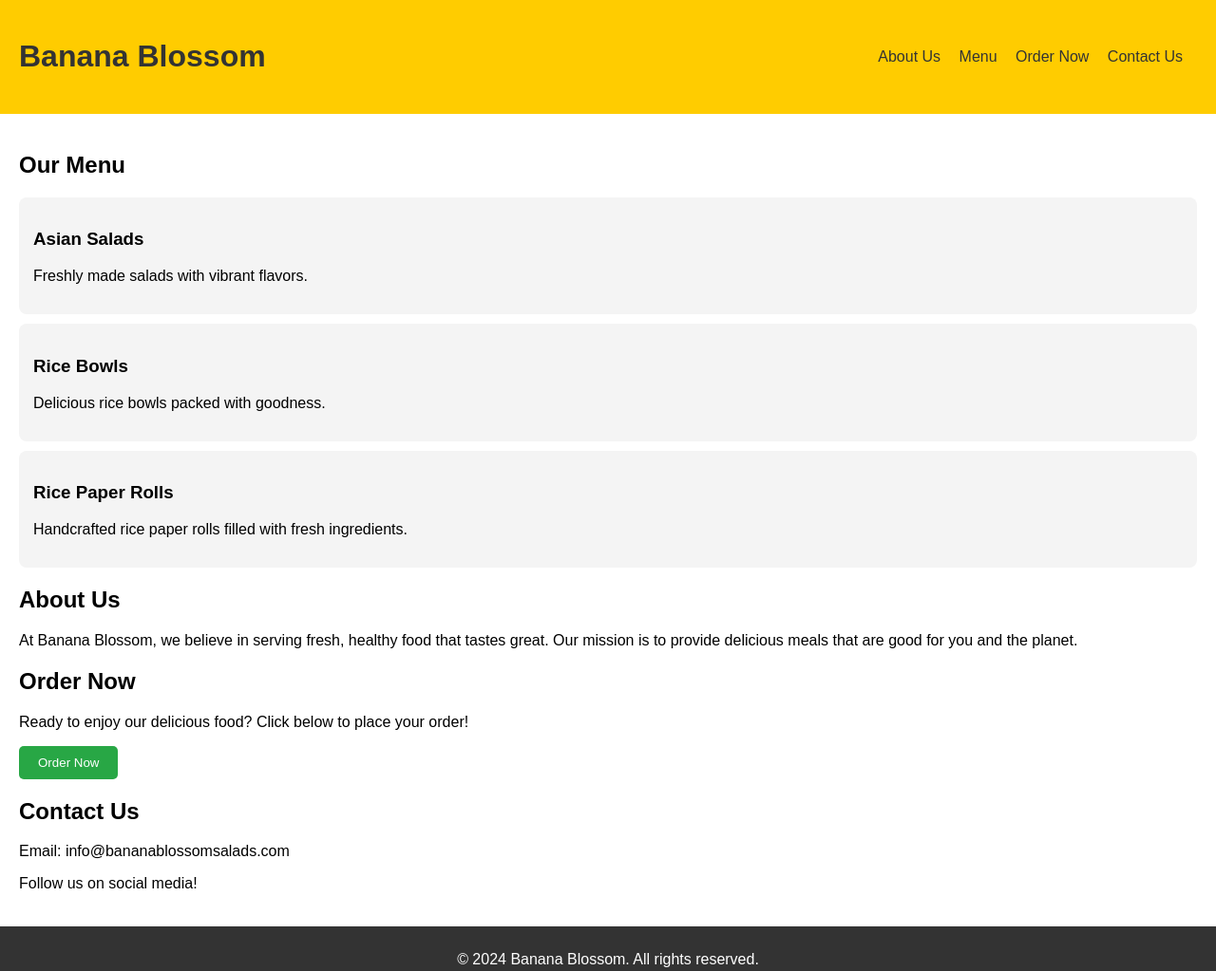
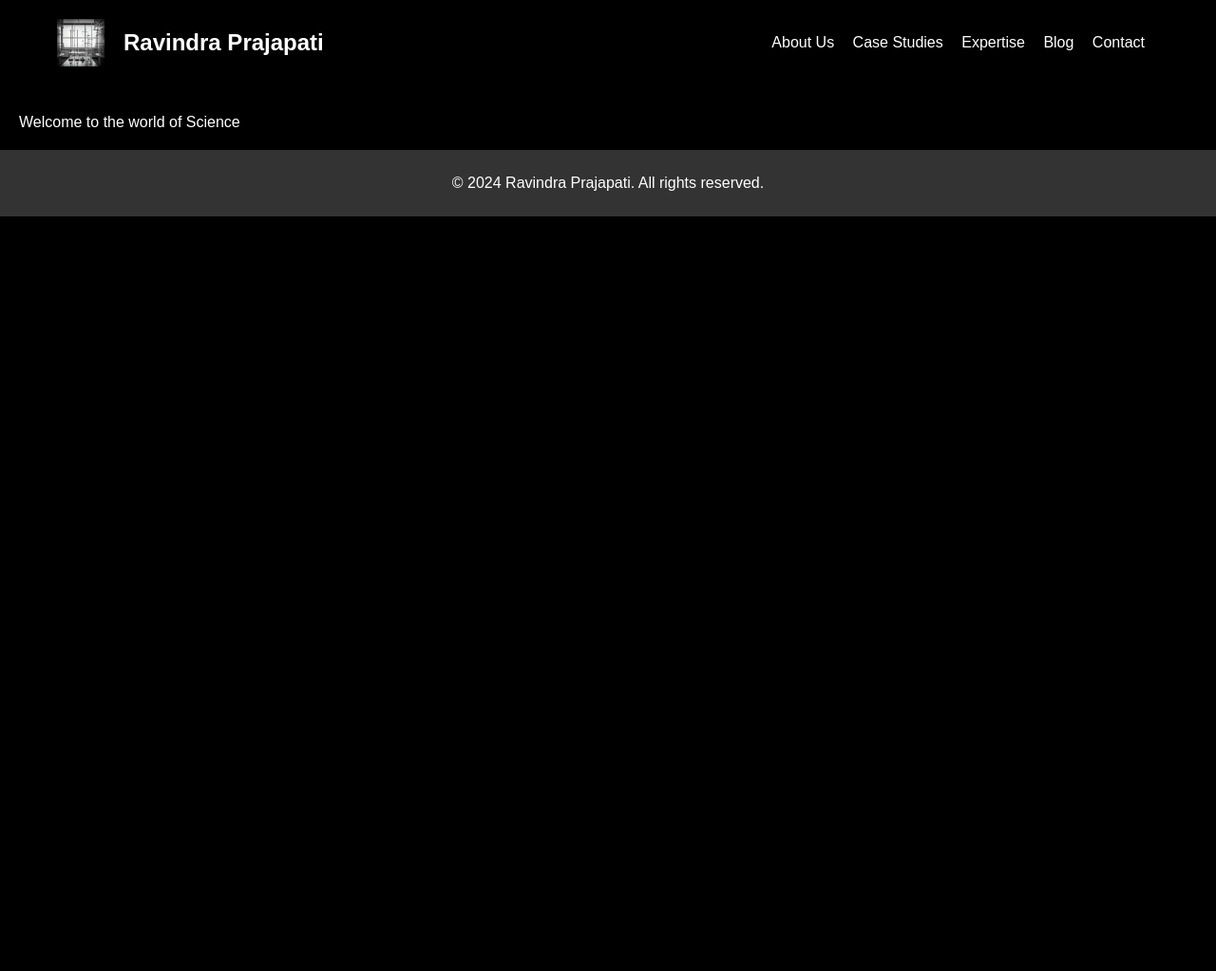
Before and after one commit to njegan18/Jegan.FirstSite, a plain HTML site: page index.html in a window 1280 px wide. Shown: the whole page at 95% size. After the commit the page ends 800 px from the top, so only its background shows below. Drawn offline with Linux system fonts and the light colour scheme.

Commit message:
Add new pages

```diff
--- a/index.html
+++ b/index.html
@@ -9,72 +9,28 @@
       rel="stylesheet"
       href="https://cdnjs.cloudflare.com/ajax/libs/font-awesome/4.7.0/css/font-awesome.min.css"
     />
+    <script src="templates.js"></script>
+
+    <script>
+      document.addEventListener("DOMContentLoaded", function () {
+        const script = document.createElement("script");
+        script.src = "script.js"; // Path to your script file
+        document.body.appendChild(script);
+        const templateContainer = document.getElementById("navHeader");
+        templateContainer.innerHTML = headerTemplate;
+
+        const footerContainer = document.getElementById("footerSection");
+        footerContainer.innerHTML = footerTemplate;
+      });
+    </script>
   </head>
 
   <body>
-    <header>
-      <div class="header-container">
-        <div class="logo">
-          <h1>Banana Blossom</h1>
-          <!-- Replace with your logo image if needed -->
-        </div>
-        <!-- <p>The fresh face of fast food</p> -->
-
-        <nav>
-          <ul>
-            <li><a href="#about">About Us</a></li>
-            <li><a href="#menu">Menu</a></li>
-            <li><a href="#order">Order Now</a></li>
-            <li><a href="#contact">Contact Us</a></li>
-          </ul>
-        </nav>
-      </div>
-    </header>
+    <header id="navHeader"></header>
     <main>
-      <section id="menu">
-        <h2>Our Menu</h2>
-        <div class="menu-item">
-          <h3>Asian Salads</h3>
-          <p>Freshly made salads with vibrant flavors.</p>
-        </div>
-        <div class="menu-item">
-          <h3>Rice Bowls</h3>
-          <p>Delicious rice bowls packed with goodness.</p>
-        </div>
-        <div class="menu-item">
-          <h3>Rice Paper Rolls</h3>
-          <p>Handcrafted rice paper rolls filled with fresh ingredients.</p>
-        </div>
-      </section>
-
-      <section id="about">
-        <h2>About Us</h2>
-        <p>
-          At Banana Blossom, we believe in serving fresh, healthy food that
-          tastes great. Our mission is to provide delicious meals that are good
-          for you and the planet.
-        </p>
-      </section>
-
-      <section id="order">
-        <h2>Order Now</h2>
-        <p>
-          Ready to enjoy our delicious food? Click below to place your order!
-        </p>
-        <button onclick="orderNow()">Order Now</button>
-      </section>
-
-      <section id="contact">
-        <h2>Contact Us</h2>
-        <p>Email: info@bananablossomsalads.com</p>
-        <p>Follow us on social media!</p>
-      </section>
+      <div>Welcome to the world of Science</div>
     </main>
 
-    <footer>
-      <p>&copy; 2024 Banana Blossom. All rights reserved.</p>
-    </footer>
-
-    <script src="script.js"></script>
+    <footer id="footerSection"></footer>
   </body>
 </html>
--- a/script.js
+++ b/script.js
@@ -4,4 +4,8 @@ function orderNow() {
   window.location.href = "https://example.com/order"; // Replace with actual order link
 }
 
-//test checkin
+const cursor = document.querySelector(".cursor");
+document.addEventListener("mousemove", (e) => {
+  cursor.style.left = e.clientX + "px";
+  cursor.style.top = e.clientY + "px";
+});
--- a/styles.css
+++ b/styles.css
@@ -1,24 +1,59 @@
-* {
+/* * {
   box-sizing: border-box;
-}
+} */
 
 body {
+  min-height: 100vh;
   font-family: Arial, sans-serif;
   margin: 0;
   padding: 0;
+  background-color: #000000;
 }
 
+nav ul li:hover ~ .cursor {
+  transform: scale(3);
+  visibility: visible;
+}
+
+nav ul li:hover .cursor {
+  visibility: visible; /* Show cursor when hovering over li */
+}
+
+.cursor {
+  position: fixed;
+  width: 20px;
+  height: 20px;
+  border-radius: 50%;
+  background: #fff;
+  transition: 0.1s;
+  transform: translate(-50%, -50%);
+  pointer-events: none;
+  mix-blend-mode: difference;
+  visibility: hidden;
+}
 header {
-  background-color: #ffcc00; /* Bright yellow */
-  color: #333;
+  background-color: #000000; /* Bright yellow */
+  color: #ffffff;
   /* text-align: center; */
-  padding: 20px;
+  padding: 20px 60px 30px 60px;
 }
 
 .header-container {
   display: flex;
   justify-content: space-between; /* Space between logo and menu */
   align-items: center; /* Center items vertically */
+}
+
+.logo {
+  display: flex; /* Use Flexbox to align items in a row */
+  align-items: center; /* Vertically center items */
+  text-decoration: none;
+}
+
+.logo h1 {
+  color: #ffffff;
+  font-size: 24px;
+  margin: 0px 0px 0px 20px;
 }
 
 nav ul {
@@ -32,19 +67,32 @@ nav ul li {
 }
 
 nav ul li a {
-  color: #333;
+  color: #ffffff;
   text-decoration: none;
+}
+
+ul {
+  display: block;
+  list-style-type: disc;
+  margin-block-start: 0em;
+  margin-block-end: 0em;
+  margin-inline-start: 0px;
+  margin-inline-end: 0px;
+  padding-inline-start: 40px;
+  unicode-bidi: isolate;
 }
 
 main {
   padding: 20px;
+  color: #ffffff;
 }
 
 .menu-item {
-  background-color: #f4f4f4;
+  color: #f4f4f4;
   margin: 10px 0;
   padding: 15px;
   border-radius: 8px;
+  background-color: #000000;
 }
 
 button {
--- /dev/null
+++ b/templates.js
@@ -0,0 +1,22 @@
+const headerTemplate = `
+<div class="header-container">
+    <a href="index.html" class="logo">
+        <img src="ScientificLab.png" width="50px" height="50px" />
+        <h1>Ravindra Prajapati</h1>
+    </a>
+    <nav>
+        <ul>
+            <li><a href="about.html">About Us</a></li>
+            <li><a href="caseStudies.html">Case Studies</a></li>
+            <li><a href="expertise.html">Expertise</a></li>
+            <li><a href="blog.html">Blog</a></li>
+            <li><a href="contact.html">Contact</a></li>
+            <div class="cursor"></div>
+        </ul>
+    </nav>
+</div>
+`;
+
+const footerTemplate = `
+      <p>&copy; 2024 Ravindra Prajapati. All rights reserved.</p>
+`;
```
Also changed, not shown: about.html (added, +40 -0 lines), blog.html (added, +40 -0 lines), caseStudies.html (added, +46 -0 lines), contact.html (added, +40 -0 lines), expertise.html (added, +37 -0 lines), NeurologistLogo.png (added), NeurologistLogoBW.png (added), Referencttext.txt, ScientificLab.png (added), 1 other file.
